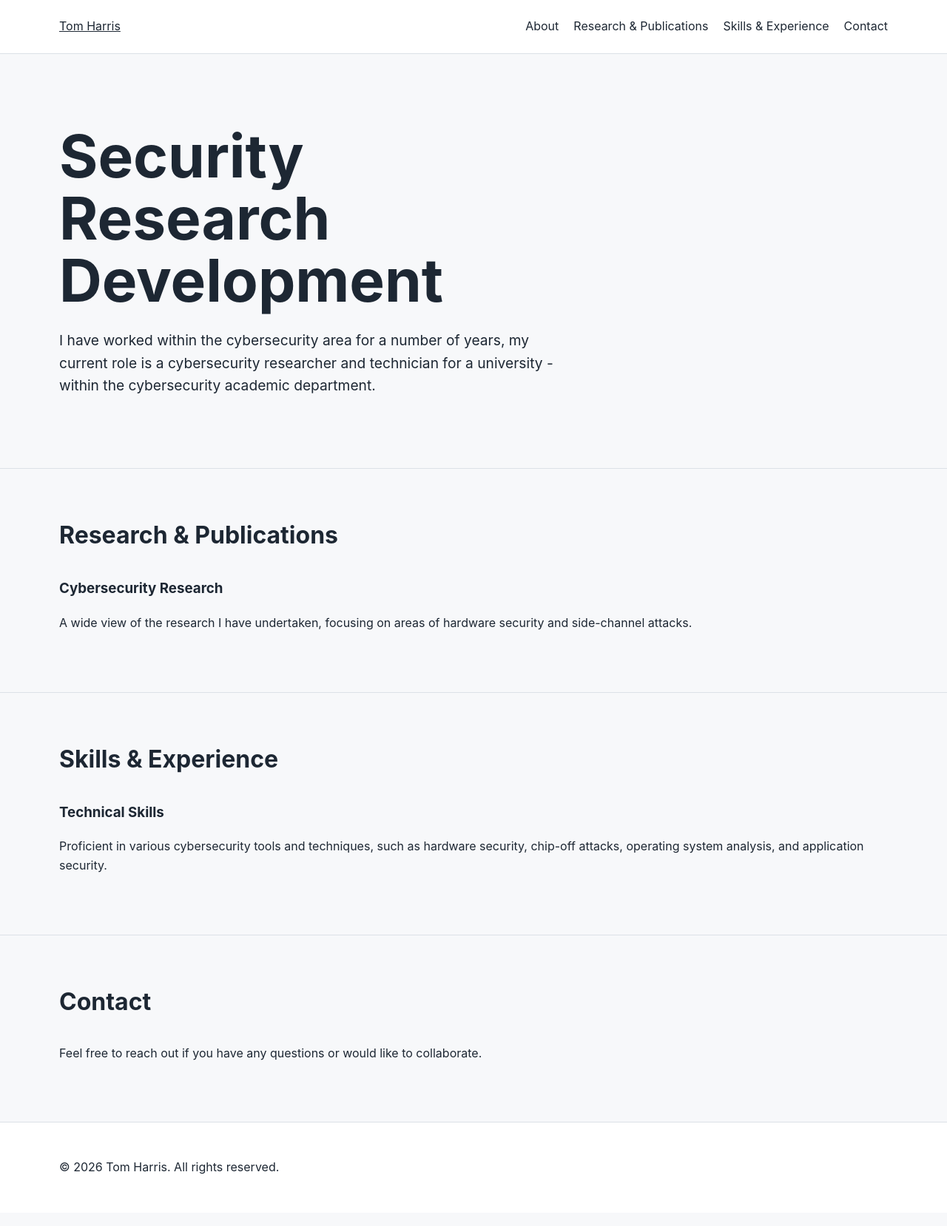
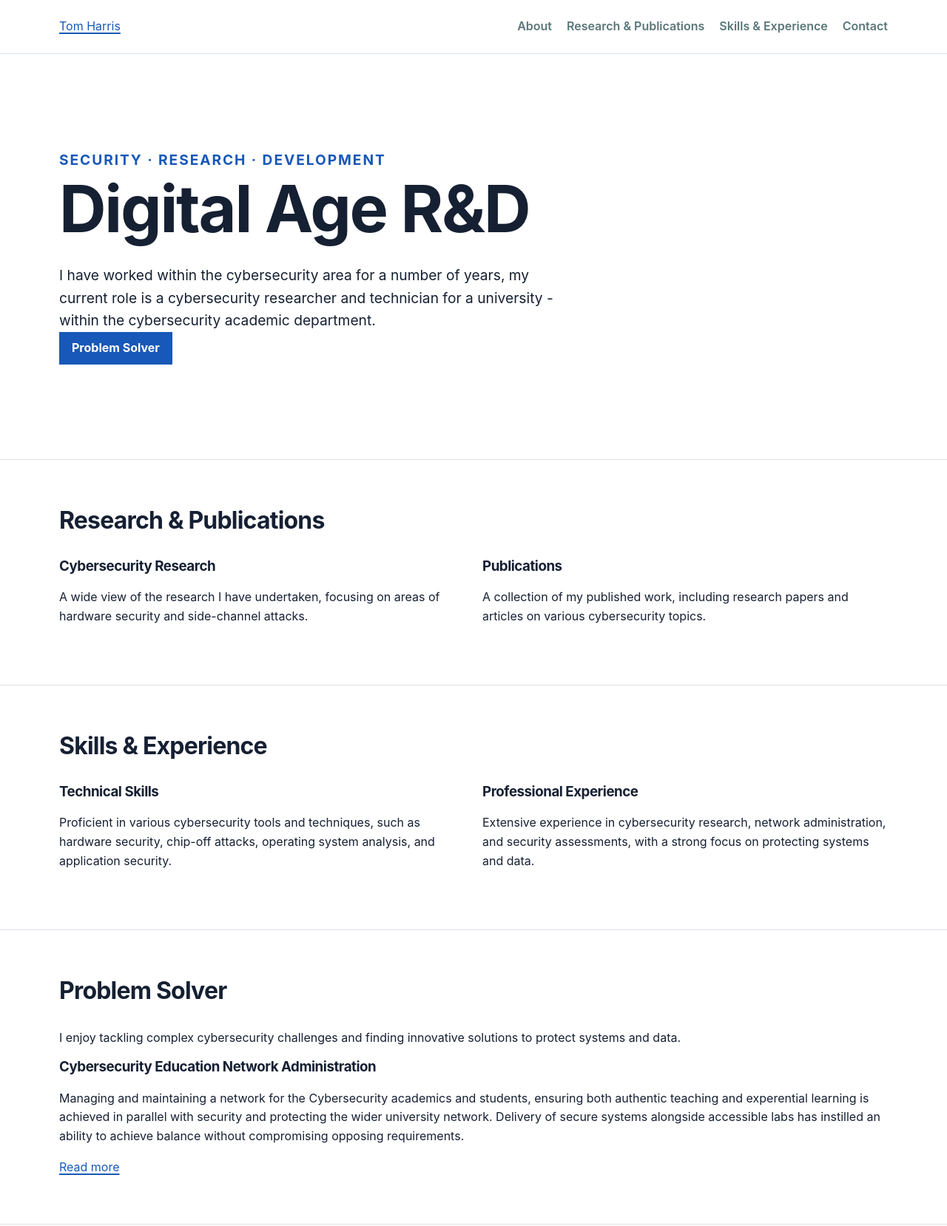
Before and after one commit to tomisee/quantom, a website: page public/index.html in a window 1280 px wide. Shown: the top 1658 px of the page at 74% size. Drawn offline with Linux system fonts and the light colour scheme.

Commit message:
Completed partial styling, todo left in styles.css

```diff
--- a/public/assets/styles.css
+++ b/public/assets/styles.css
@@ -14,18 +14,36 @@
         "Segoe UI",
         sans-serif;
 
-    color: #1d2733;
-    background-color: #f7f8fa;
+    --colour-page: #f4f7fb;
+    --colour-surface: #ffffff;
+    --colour-text: #162033;
+    --colour-muted: #597679;
+    --colour-border: #d8e0ea;
+
+    --colour-accent: #1858b8;
+    --colour-accent-strong: #10458f;
+    --colour-accent-soft: #e8f0fd;
+
+    --radius-small: 0..5rem;
+    --radius-large: 1rem;
+
+    --shadow-card:
+        0 1px 2px rgb(15 23 42 / 6%),
+        0 10px 30px rgb(15 23 42 / 7%);
+
+    color: var(--colour-text);
+    background-color: var(--colour-page);
 
     line-height: 1.6;
 }
 
-body {
-    margin: 0;
+html {
+    scroll-behavior: smooth;
 }
 
-a {
-    color: inherit;
+body {
+    min-height: 100vh;
+    margin: 0;
 }
 
 img {
@@ -33,14 +51,75 @@ img {
     max-width: 100%;
 }
 
+h1,
+h2,
+h3 {
+    margin-block-start: 0;
+
+    color: var(--colour-text);
+
+    line-height: 1.15;
+    letter-spacing: -0.025em;
+    text-wrap: balance;
+}
+
+p {
+    margin-block-start: 0;
+}
+
+a {
+    color: var(--colour-accent);
+
+    text-decoration-thickness: 0.1em;
+    text-underline-offset: 0.2em;
+}
+
+a:hover {
+    color: var(--colour-accent-strong);
+}
+
+a:focus-visible,
+button:focus-visible {
+    outline: 3px solid var(--colour-accent);
+    outline-offset: 4px;
+}
+
+/* Accessibility styles */
+.skip-link {
+    position: fixed;
+    top: 1rem;
+    left: 1rem;
+    z-index: 100;
+
+    padding: 0.75rem 1rem;
+
+    border-radius: var(--radius-small);
+
+    color: #ffffff;
+    background-color: var(--colour-accent-strong);
+
+    font-weight: 700;
+    text-decoration: none;
+
+    transform: translateY(-200%);
+}
+
+.skip-link:focus {
+    transform: translateY(0);
+}
+
+
+/* Shared layout styles */
 .container {
     width: min(100% - 2rem, 70rem);
     margin-inline: auto;
 }
 
+/* Header styles */
+
 .site-header {
-    border-bottom: 1px solid #dce1e7;
-    background-color: #ffffff;
+    border-bottom: 1px solid var(--colour-border);
+    background-color: var(--colour-surface);
 }
 
 .site-header__inner {
@@ -53,7 +132,9 @@ img {
 }
 
 .site-title {
-    font-weight: 700;
+    color: var(--colour-text);
+
+    font-weight: 750;
     text-decoration: none;
 }
 
@@ -68,24 +149,117 @@ img {
 }
 
 .primary-navigation a {
+    color: var(--colour-muted);
+
+    font-weight: 600;
     text-decoration: none;
 }
 
 .primary-navigation a:hover {
-    text-decoration: underline;
+    color: var(--colour-accent);
 }
 
+/* Hero section styles */
+
 .hero {
-    padding-block: 6rem;
+    padding-block: clamp(4rem, 10vw, 8rem);
+}
+
+.eyebrow,
+.card__category {
+    margin-bottom: 0.75rem;
+
+    color: var(--colour-accent);
+
+    font-size: 0.8rem;
+    font-weight: 750;
+    letter-spacing: 0.1em;
+    text-transform: uppercase;
 }
 
 .hero h1 {
-    max-width: 14ch;
-    margin-block: 0 1.5rem;
+    max-width: 15ch;
+    margin-bottom: 1.5rem;
 
-    font-size: clamp(2.5rem, 7vw, 5rem);
-    line-height: 1.05;
+    font-size: clamp(2.75rem, 8vw, 5.5rem);
 }
+
+.hero__intro {
+    max-width: 44rem;
+    margin-bottom: 2rem;
+
+    color: var(--colour-muted);
+
+    font-size: clamp(1.05rem, 2vw, 1.25rem);
+}
+
+.hero__actions {
+    display: flex;
+    flex-wrap: wrap;
+    gap: 0.75rem;
+}
+
+/* Buttons */
+
+.button {
+    display: inline-flex;
+    align-items: center;
+    justify-content: center;
+
+    min-height: 2.75rem;
+    padding: 0.65rem 1rem;
+
+    border: 1px solid transparent;
+    border-radius: var(--radius-small);
+
+    font-weight: 700;
+    line-height: 1.2;
+    text-decoration: none;
+}
+
+.button--primary {
+    color: #ffffff;
+    background-color: var(--colour-accent);
+}
+
+.button--primary:hover {
+    color: #ffffff;
+    background-color: var(--colour-accent-strong);
+}
+
+.button--secondary {
+    border-color: var(--colour-border);
+
+    color: var(--colour-text);
+    background-color: var(--colour-surface);
+}
+
+.button--secondary:hover {
+    border-color: var(--colour-accent);
+
+    color: var(--colour-accent);
+}
+
+/* content sections
+TODO */
+
+/* cardstyles
+TODO*/
+
+/*footer styles
+TODO*/
+
+/*responsive behaviour
+TODO*/
+
+/*reduced motion
+TODO*/
+
+
+
+
+
+
 
 .hero p {
     max-width: 42rem;
--- a/public/index.html
+++ b/public/index.html
@@ -1,29 +1,27 @@
 <!doctype html>
 <html lang="en-GB">
+
 <head>
     <meta charset="utf-8">
-        <meta
-            name="viewport"
-            content="width=device-width, initial-scale=1"
-        >
+    <meta name="viewport" content="width=device-width, initial-scale=1">
 
     <title>Tom Harris | Cybersecurity Researcher</title>
 
-        <meta
-            name="description"
-            content="Tom Harris is a cybersecurity technician and research, currently undertaking a PhD in Cybersecurity at the University of South Wales. This is a portfolio of his work and research."
-        >
+    <meta name="description"
+        content="Tom Harris is a cybersecurity technician and research, currently undertaking a PhD in Cybersecurity at the University of South Wales. This is a portfolio of his work and research.">
 
     <link rel="stylesheet" href="/assets/styles.css">
 </head>
+
 <body>
     <header class="site-header">
+        <a class="skip-link" href="#main-content">
+            Skip to main content
+        </a>
         <div class="container site-header__inner">
             <a href="/">Tom Harris</a>
 
-                <nav
-                    class="primary-navigation"
-                    aria-label="Primary Navigation">
+            <nav class="primary-navigation" aria-label="Primary Navigation">
                 <ul>
                     <li><a href="#about">About</a></li>
                     <li><a href="#research_publications">Research & Publications</a></li>
@@ -34,14 +32,27 @@
         </div>
     </header>
 
-        <main>
+    <main id="main-content">
         <section id="about" class="hero">
             <div class="container">
-                    <h1>Security<span style = "display: block;"></span>Research<span style = "display: block;"></span>Development</h1>
+                <p class="eyebrow">
+                    Security · Research · Development
+                </p>
+
+                <h1>
+                    Digital Age R&D
+                </h1>
 
                 <p>
-                        I have worked within the cybersecurity area for a number of years, my current role is a cybersecurity researcher and technician for a university - within the cybersecurity academic department.
+                    I have worked within the cybersecurity area for a number of years, my current role is a
+                    cybersecurity researcher and technician for a university - within the cybersecurity academic
+                    department.
                 </p>
+                <div class="hero__actions">
+                    <a class="button button--primary" href="#problem_solver">
+                        Problem Solver
+                    </a>
+                </div>
             </div>
         </section>
 
@@ -52,7 +63,15 @@
                     <article class="card">
                         <h3>Cybersecurity Research</h3>
                         <p>
-                            A wide view of the research I have undertaken, focusing on areas of hardware security and side-channel attacks.
+                            A wide view of the research I have undertaken, focusing on areas of hardware security and
+                            side-channel attacks.
+                        </p>
+                    </article>
+                    <article class="card">
+                        <h3>Publications</h3>
+                        <p>
+                            A collection of my published work, including research papers and articles on various
+                            cybersecurity topics.
                         </p>
                     </article>
                 </div>
@@ -65,10 +84,40 @@
                     <article class="card">
                         <h3>Technical Skills</h3>
                         <p>
-                                Proficient in various cybersecurity tools and techniques, such as hardware security, chip-off attacks, operating system analysis, and application security.
+                            Proficient in various cybersecurity tools and techniques, such as hardware security,
+                            chip-off attacks, operating system analysis, and application security.
+                        </p>
+                    </article>
+                    <article class="card">
+                        <h3>Professional Experience</h3>
+                        <p>
+                            Extensive experience in cybersecurity research, network administration, and security
+                            assessments, with a strong focus on protecting systems and data.
                         </p>
                     </article>
                 </div>
+            </div>
+        </section>
+
+        <section id="problem_solver" class="section">
+            <div class="container">
+                <h2>Problem Solver</h2>
+                <p>
+                    I enjoy tackling complex cybersecurity challenges and finding innovative solutions to protect
+                    systems and data.
+                </p>
+                <article class="card">
+
+                    <h3>Cybersecurity Education Network Administration</h3>
+
+                    <p>
+                        Managing and maintaining a network for the Cybersecurity academics and students, ensuring both authentic teaching and experential learning is achieved in parallel with security and protecting the wider university network. Delivery of secure systems alongside accessible labs has instilled an ability to achieve balance without compromising opposing requirements.
+                    </p>
+
+                    <a class="card__link" href="#">
+                        Read more
+                    </a>
+                </article>
             </div>
         </section>
 
@@ -88,4 +137,5 @@
         </div>
     </footer>
 </body>
+
 </html>
```
Lines whose indentation alone changed are shown as unchanged.
